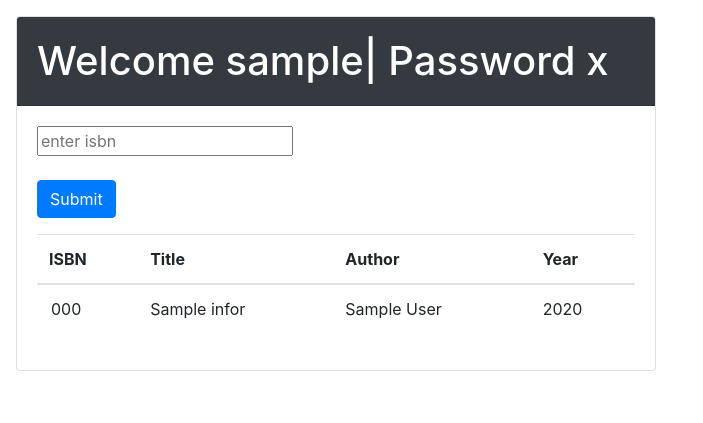
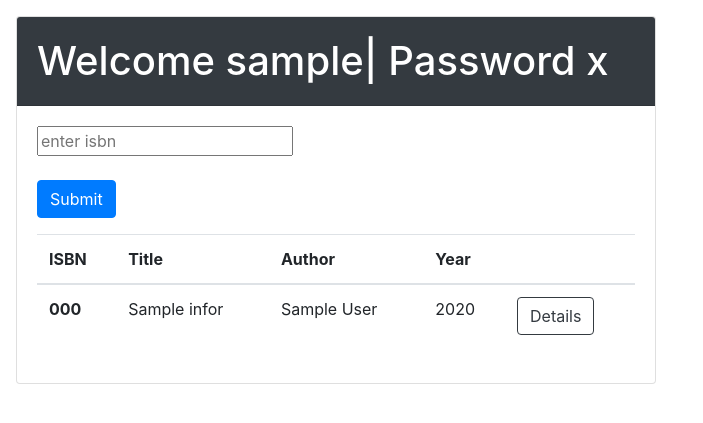
Before and after one commit to rebastidas/project1, a Flask app: template templates/session.html in a window 1280 px wide. Shown: the part 54-477 px from the top of the page, without its empty margins (0-703 px from the left). Run offline with Flask 2, Linux system fonts and the light colour scheme; the template is opened without the code that fills it: most values are stand-ins (such as "Sample title", 1, 10 or a date in 2020); parts of the project's set-up code (start-up, migrations or seed data) failed here and were passed over; some libraries are stand-ins or nearby versions.

Commit message:
session finalizado hasta ahora

```diff
--- a/templates/session.html
+++ b/templates/session.html
@@ -23,15 +23,19 @@
             <th scope="col">Title</th>
             <th scope="col">Author</th>
             <th scope="col">Year</th>
+            <th scope="col"></th>
           </tr>
         </thead>
         {% for i in infor %}
         <tbody>
                 <tr>
-                  <th scope="row"><option value="#">{{i.isbn}}</option></th>
+                  <form action="{{url_for('details')}}" method="POST">
+                  <th scope="row">{{i.isbn}}</th>
                   <td>{{ i.title }}</td>
                   <td>{{ i.author }}</td>
                   <td>{{ i.year }}</td>
+                  <td><button class="btn btn-outline-dark my-2 my-sm-0" type="submit" name="isbne" value="{{i.isbn}}">Details</button></td>
+                  </form>
                 </tr>
         {% endfor %}
 {% endblock %}
```
